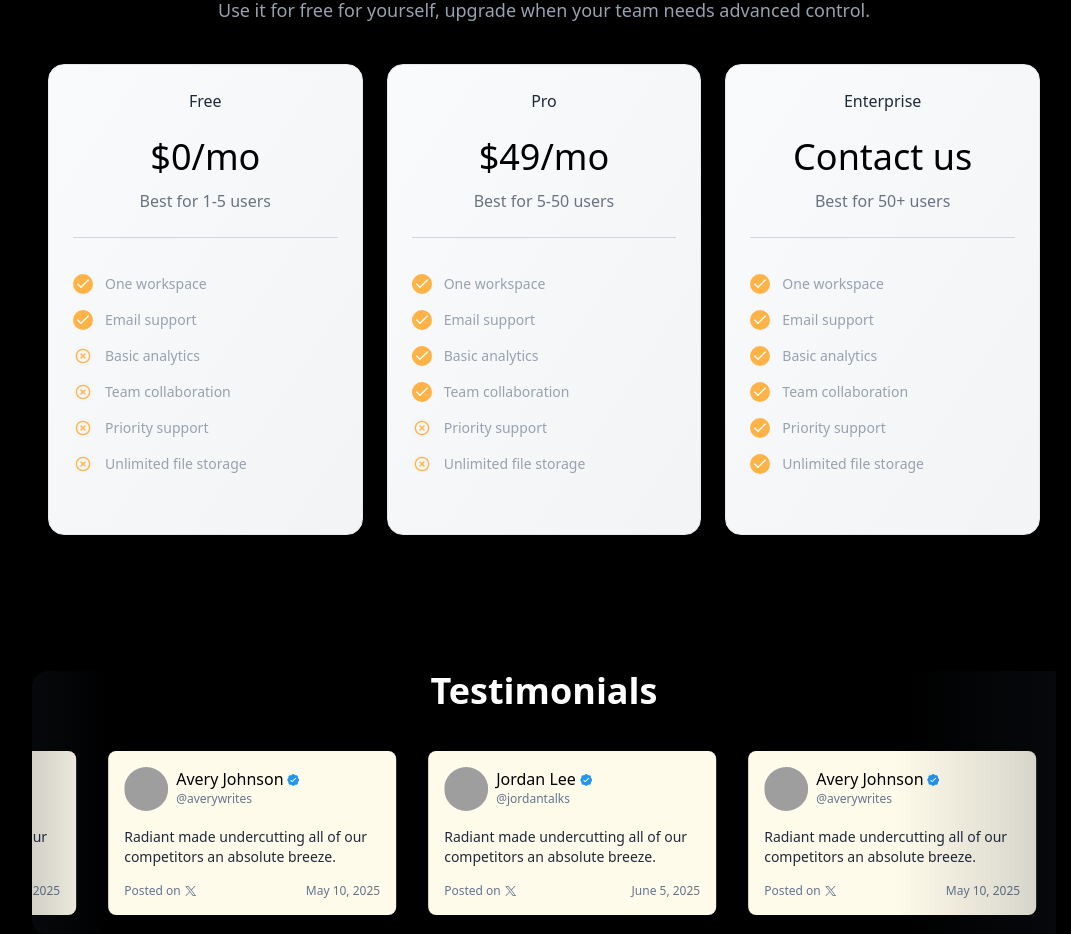
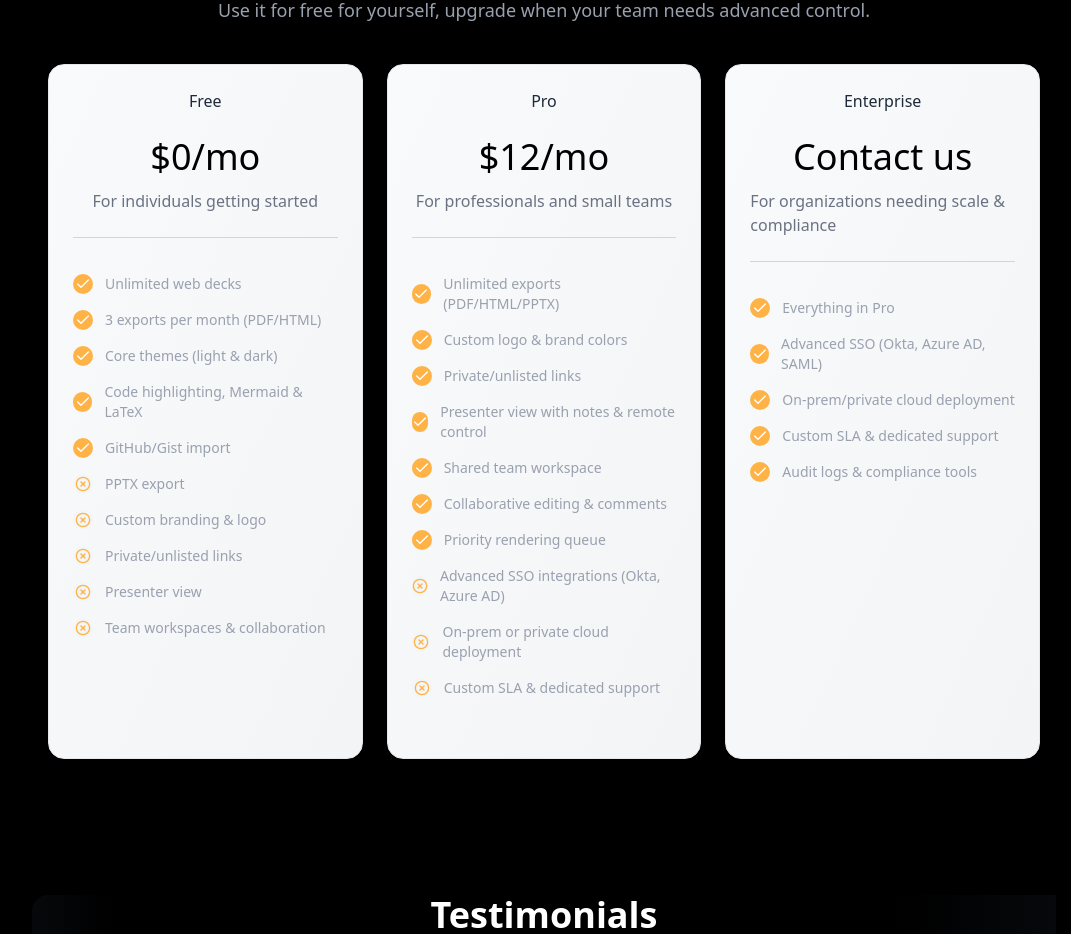
Before and after one commit to Thamidu-Nadun/Notedeck, a React (Vite) app: page / in a window 1280 px wide. Shown: the part 2340-3274 px from the top of the page, without its empty margins (96-1167 px from the left). Built offline with nearby package versions, Linux system fonts and the light colour scheme; grey boxes are pictures that could not be loaded.

Commit message:
Update Pricing content

```diff
--- a/src/pages/Home/Pricing/Pricing.jsx
+++ b/src/pages/Home/Pricing/Pricing.jsx
@@ -5,42 +5,56 @@ export default function Pricing () {
     {
       card_title: 'Free',
       price: '$0/mo',
-      short_desc: 'Best for 1-5 users',
-      available_features: ['One workspace', 'Email support'],
+      short_desc: 'For individuals getting started',
+      available_features: [
+        'Unlimited web decks',
+        '3 exports per month (PDF/HTML)',
+        'Core themes (light & dark)',
+        'Code highlighting, Mermaid & LaTeX',
+        'GitHub/Gist import',
+      ],
       not_available_features: [
-        'Basic analytics',
-        'Team collaboration',
-        'Priority support',
-        'Unlimited file storage ',
+        'PPTX export',
+        'Custom branding & logo',
+        'Private/unlisted links',
+        'Presenter view',
+        'Team workspaces & collaboration',
       ],
     },
     {
       card_title: 'Pro',
-      price: '$49/mo',
-      short_desc: 'Best for 5-50 users',
+      price: '$12/mo',
+      short_desc: 'For professionals and small teams',
       available_features: [
-        'One workspace',
-        'Email support',
-        'Basic analytics',
-        'Team collaboration',
+        'Unlimited exports (PDF/HTML/PPTX)',
+        'Custom logo & brand colors',
+        'Private/unlisted links',
+        'Presenter view with notes & remote control',
+        'Shared team workspace',
+        'Collaborative editing & comments',
+        'Priority rendering queue',
       ],
-      not_available_features: ['Priority support', 'Unlimited file storage '],
+      not_available_features: [
+        'Advanced SSO integrations (Okta, Azure AD)',
+        'On-prem or private cloud deployment',
+        'Custom SLA & dedicated support',
+      ],
     },
     {
       card_title: 'Enterprise',
       price: 'Contact us',
-      short_desc: 'Best for 50+ users',
+      short_desc: 'For organizations needing scale & compliance',
       available_features: [
-        'One workspace',
-        'Email support',
-        'Basic analytics',
-        'Team collaboration',
-        'Priority support',
-        'Unlimited file storage ',
+        'Everything in Pro',
+        'Advanced SSO (Okta, Azure AD, SAML)',
+        'On-prem/private cloud deployment',
+        'Custom SLA & dedicated support',
+        'Audit logs & compliance tools',
       ],
       not_available_features: [],
     },
   ];
+
   return (
     <div className="w-screen">
       <div className="py-20 max-w-5xl mx-auto px-4">
```
Also changed, not shown: 1 other file (tests, documents, lock files or other folders).
